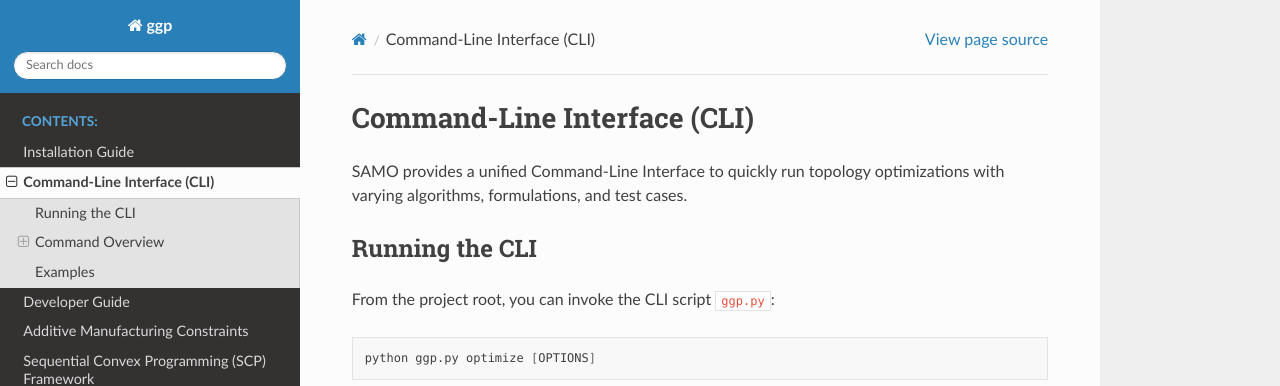
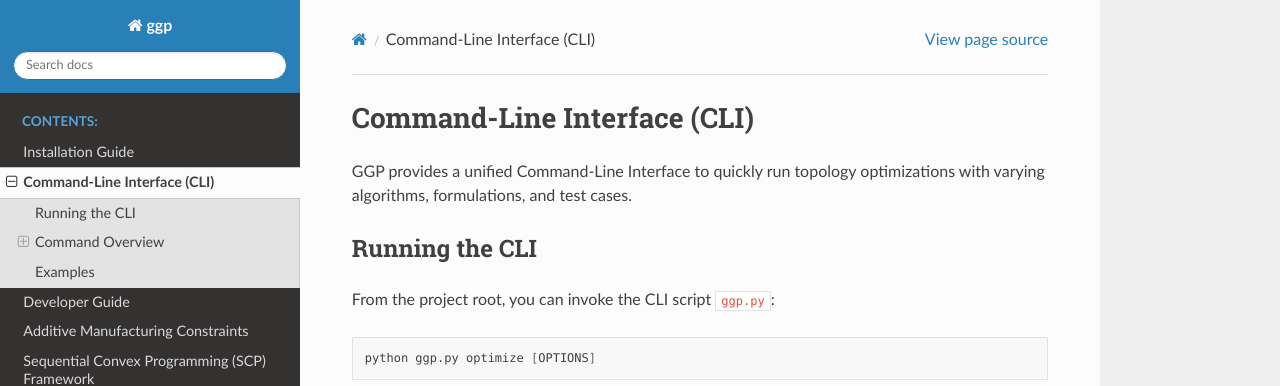
Before and after one commit to SimoneConiglio/generalized_geometry_projection, a Sphinx documentation site: the page built from docs/cli_guide.rst, in a window 1280 px wide and 1354 px high. Shown: the top 386 px of the window. Built offline with Sphinx 7.4.7 and the Read the Docs theme 3.1.0, drawn with Linux system fonts in a browser that asks for light colours.

Commit message:
docs: rename SAMO to GGP in CLI string and documentation

```diff
--- a/docs/cli_guide.rst
+++ b/docs/cli_guide.rst
@@ -2,7 +2,7 @@
 Command-Line Interface (CLI)
 ================================
 
-SAMO provides a unified Command-Line Interface to quickly run topology optimizations with varying algorithms, formulations, and test cases.
+GGP provides a unified Command-Line Interface to quickly run topology optimizations with varying algorithms, formulations, and test cases.
 
 Running the CLI
 ===============
--- a/ggp.py
+++ b/ggp.py
@@ -4,7 +4,7 @@
 
 def main():
     parser = argparse.ArgumentParser(
-        description="SAMO: Simulation and Analysis of Manufacturing Operations CLI",
+        description="GGP: Generalized Geometry Projection CLI",
         prog="ggp"
     )
     subparsers = parser.add_subparsers(dest="command", help="Available subcommands")
```
